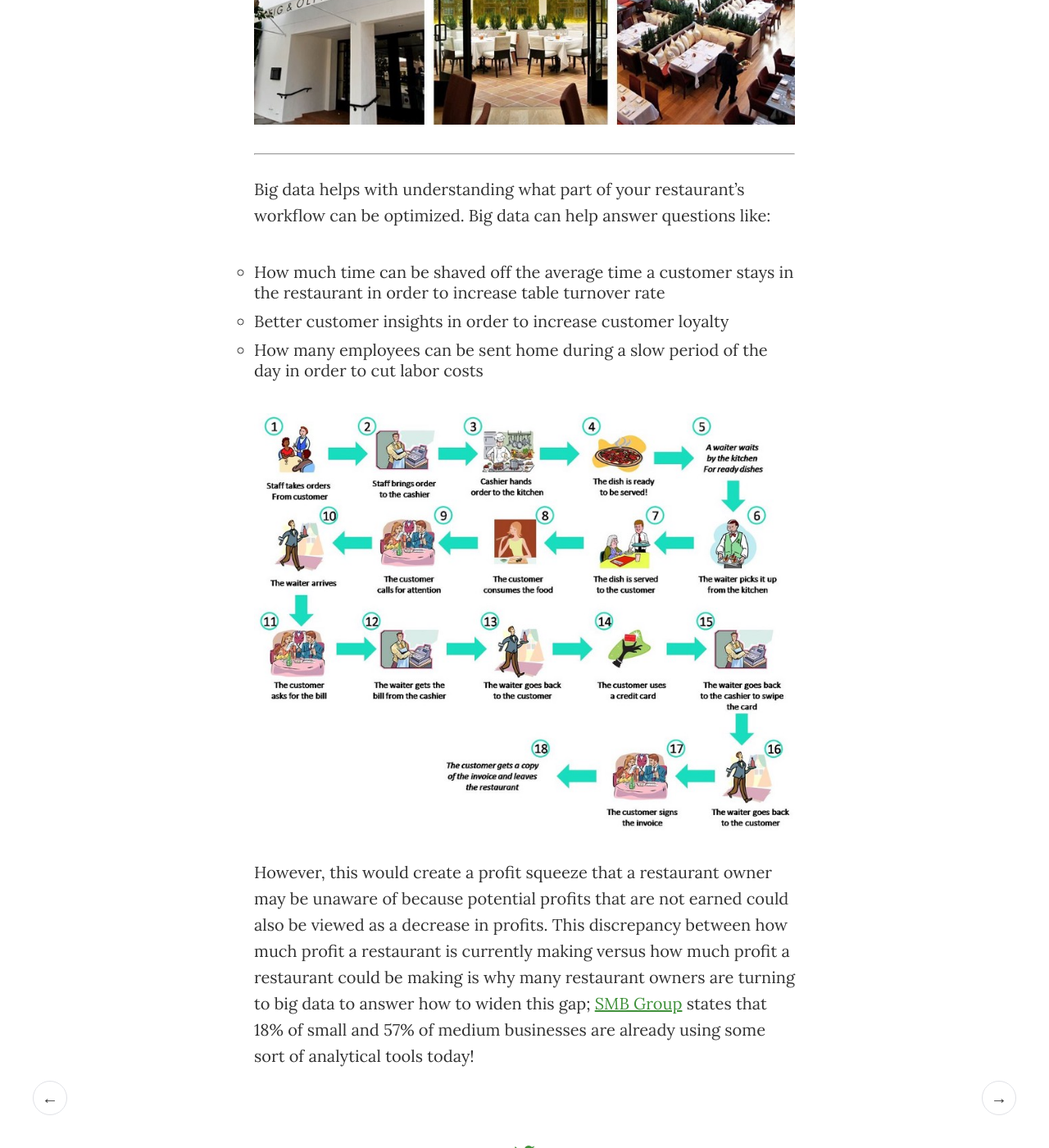
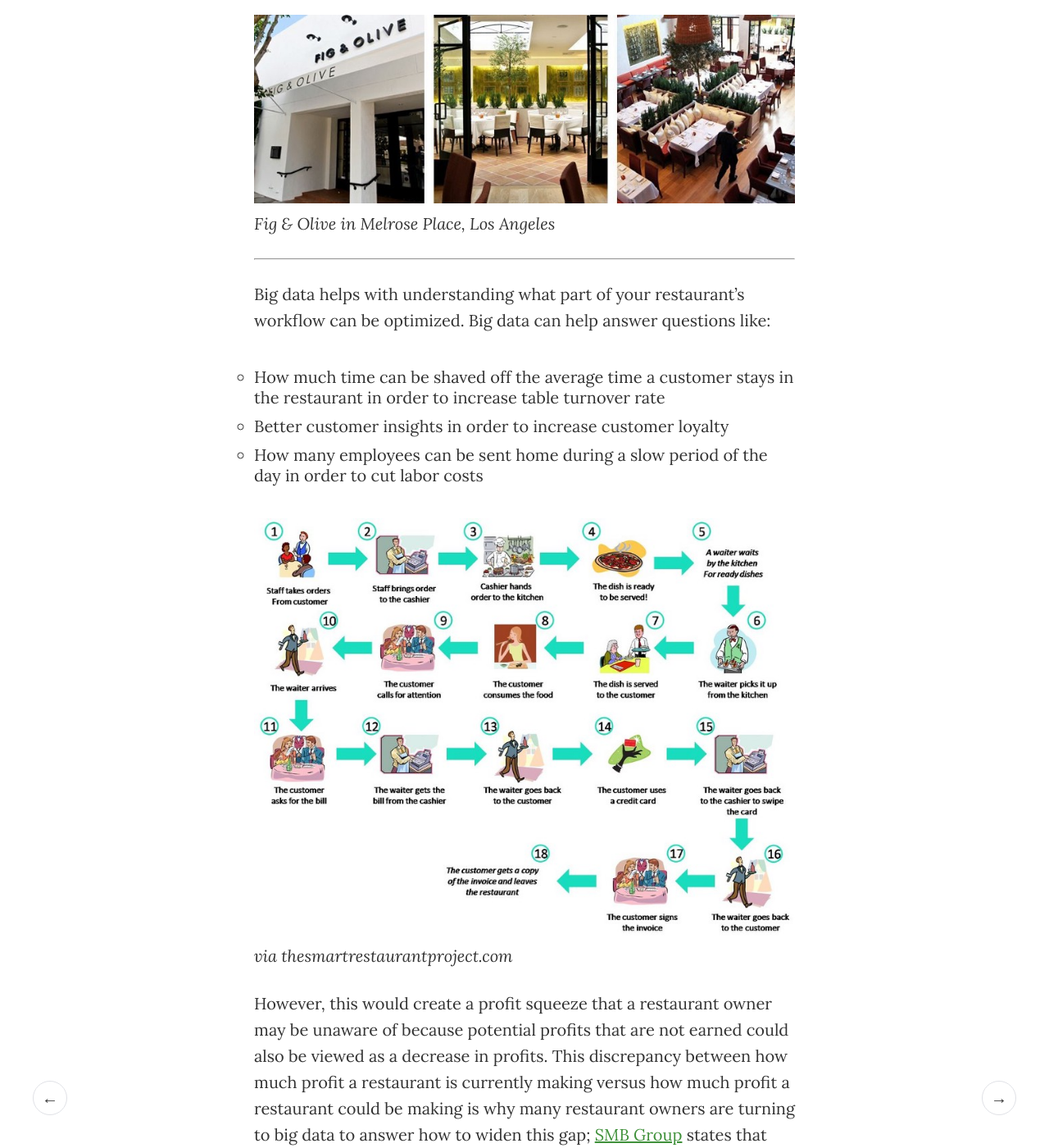
Before and after one commit to matchajune/matchajune.github.io, a Jekyll site: the page built from _posts/2016-11-17-what-can-big-data-do-for-your-restaurant.markdown, in a window 1280 px wide and 1400 px high, scrolled down 6116 px. Shown: the whole window at 82% size. Built offline with Jekyll 4.4.1, drawn with Linux system fonts in a browser that asks for light colours; some of the changed text lies outside the part shown.

Commit message:
add image captions

```diff
--- a/_posts/2016-11-17-what-can-big-data-do-for-your-restaurant.markdown
+++ b/_posts/2016-11-17-what-can-big-data-do-for-your-restaurant.markdown
@@ -6,6 +6,7 @@
 ---
 
 ![alt text](/assets/img/20161117/big-data.jpg "via olap.com")
+*via olap.com*
 
 What if I told you that you were sitting on an enormous gold mine and there are tools you could use to leverage that gold mine? This gold mine is big data which you could be collecting at your restaurant. Big data may be analyzed computationally to reveal patterns, trends, and associations with the purpose optimizing operations and increasing profit margins. Some examples of big data that could be utilized in your restaurant industry include a management app on your phone in order to view live information, a food delivery app in order to reach out to more customers, or a POS system that will ultimately be one of the main sources of gathering big data. There are five vectors that describe what big data is: volume, velocity, variety, variability, and complexity.
 
@@ -41,6 +42,7 @@
 Big data could be a useful tool in order to understand which tastes are popular at your restaurant. This is important as you want to revise your menu by getting rid of unpopular dishes over time and add dishes that are more popular. For example, [Food Network and Wired](https://www.wired.com/2013/10/bacon-is-a-miracle-food/) conducted a study to show that many foods receive a huge increase in rating when bacon was added to a menu item. The analytics obtained from big data doesn’t just allow you to know the type of food you want to put on your menu, but also allows you to tailor the pricing and marketing efforts that go along with it. The more menu items you have on your menu that people enjoy, the greater the chances you will have happy, return customers!
 
 ![alt text](/assets/img/20161117/bacon.jpg "mmm…bacon! via wired.com")
+*mmm…bacon! via wired.com*
 
 ### Labor Management and Costs (volume, variety, variability)
 
@@ -51,6 +53,7 @@
 What if there was a customer that came on a consistent basis for lunch that had dietary restrictions? What about customers that come only once? The experience that a patron receives at your restaurant by remembering his/her dietary needs is heavily correlated to the probability that the patron would return. This is important for your restaurant because it allows you to expend your limited resources on customers that have a higher probability of returning to the restaurant, as well as improving the experience the customers received with previous data stored about them.
 
 ![alt text](/assets/img/20161117/buttons.jpg "via alightsoftech.com")
+*via alightsoftech.com*
 
 There is a lot of information out there in this world and it’s easy to feel like you are drowning in too much data. However, having the right tools reduces time spent organizing, categorizing, and finally, transforming the data. All the decisions your restaurant is making will then be based off of all the historical, transformed data as opposed to making decisions off of intuitions.
 
@@ -61,6 +64,7 @@
 > Fig & Olive’s guest management system has been set up to match reservations to POS data, which allows Joseph to track the dining habits and visit frequency of guests. This information is then used to run automated marketing campaigns, such as the “we miss you campaign” that Fig & Olive ran in 2014. As part of the campaign, the restaurant group offered complimentary crostini to guests who had not visited in the last 30 days. According to Venga’s own data, the campaign resulted in 300 visits and more than $36,000 in sales — 7x the cost of the program itself.
 
 ![alt text](/assets/img/20161117/fig-and-olive.jpg "Fig & Olive in Melrose Place, Los Angeles")
+*Fig & Olive in Melrose Place, Los Angeles*
 
 ___
 
@@ -71,5 +75,6 @@
   * How many employees can be sent home during a slow period of the day in order to cut labor costs
 
 ![alt text](/assets/img/20161117/restaurant.jpg "via thesmartrestaurantproject.com")
+*via thesmartrestaurantproject.com*
 
 However, this would create a profit squeeze that a restaurant owner may be unaware of because potential profits that are not earned could also be viewed as a decrease in profits. This discrepancy between how much profit a restaurant is currently making versus how much profit a restaurant could be making is why many restaurant owners are turning to big data to answer how to widen this gap; [SMB Group](https://www.smb-gr.com/) states that 18% of small and 57% of medium businesses are already using some sort of analytical tools today!
```
